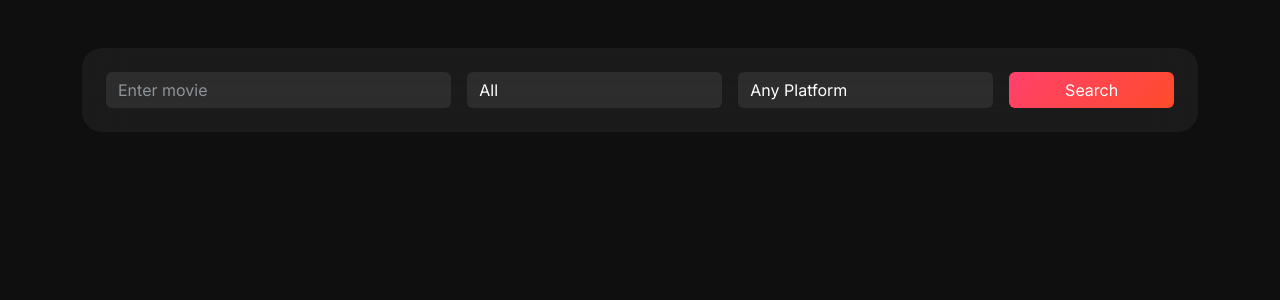
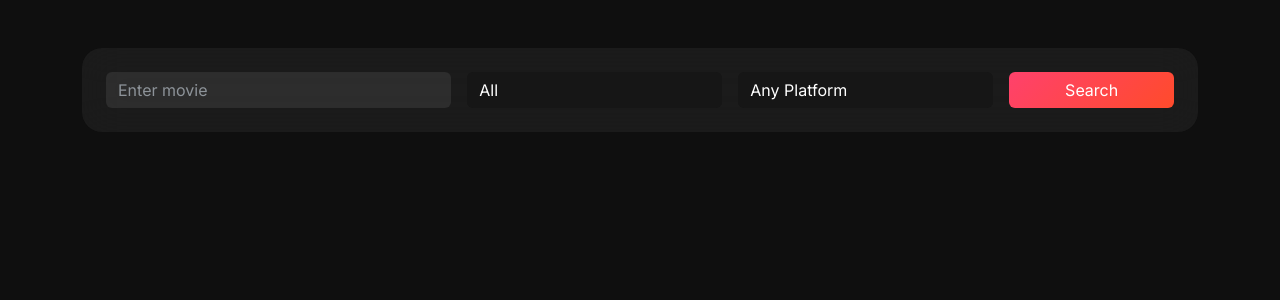
Before and after one commit to johngunji/movie-recommender, a Flask app: page / in a window 1280 px wide. Shown: the part 128-428 px from the top of the page. Run offline with Flask 3, Linux system fonts and the light colour scheme; parts of the project's set-up code (start-up, migrations or seed data) failed here and were passed over.

Commit message:
Add select element styles for consistency
Added styles for select elements to match theme.

```diff
--- a/static/style.css
+++ b/static/style.css
@@ -63,3 +63,9 @@ body {
     cursor: pointer;
     color: #ff416c;
 }
+
+select,
+select option {
+    background-color: #161616 !important;
+    color: #ffffff !important;
+}
```
